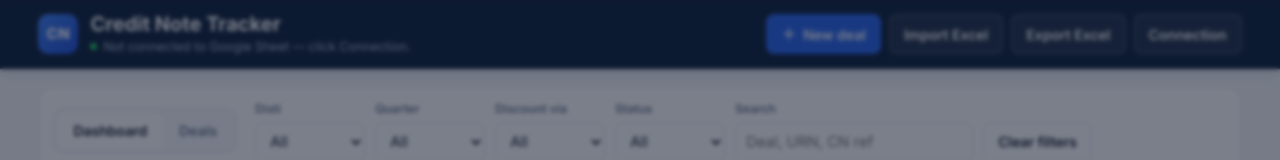
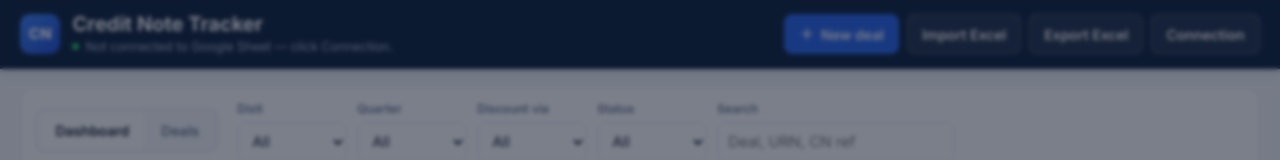
Before and after one commit to ivenus82/cn-tracker, a plain HTML site: page index.html in a window 1280 px wide. Shown: the top 160 px of the page. Drawn offline with Linux system fonts and the light colour scheme.

Commit message:
Update index.html

```diff
--- a/index.html
+++ b/index.html
@@ -19,8 +19,10 @@
 --sh:light-dark(0 1px 2px rgb(15 23 42/.06),0 1px 2px rgb(0 0 0/.4));--shL:light-dark(0 8px 24px rgb(15 23 42/.10),0 8px 24px rgb(0 0 0/.5))}
 :root[data-theme=light]{color-scheme:light}:root[data-theme=dark]{color-scheme:dark}
 *{box-sizing:border-box;min-width:0}
+[hidden]{display:none!important}
 body{margin:0;background:var(--bg);color:var(--ink);font:15px/1.5 Inter,system-ui,sans-serif;overflow-x:clip;-webkit-font-smoothing:antialiased}
-.wrap{max-width:1320px;margin:0 auto;padding:0 max(3vw,14px)}
+.wrap{width:100%;margin:0;padding:0 clamp(12px,1.6vw,28px)}
+@media(min-width:1600px){.fig{min-height:360px}}
 /* top bar */
 .topbar{background:var(--navy);color:#fff;position:sticky;top:0;z-index:10;box-shadow:0 2px 10px rgb(0 0 0/.15)}
 .topbar .wrap{display:flex;align-items:center;justify-content:space-between;gap:14px;flex-wrap:wrap;padding-block:12px}
```
